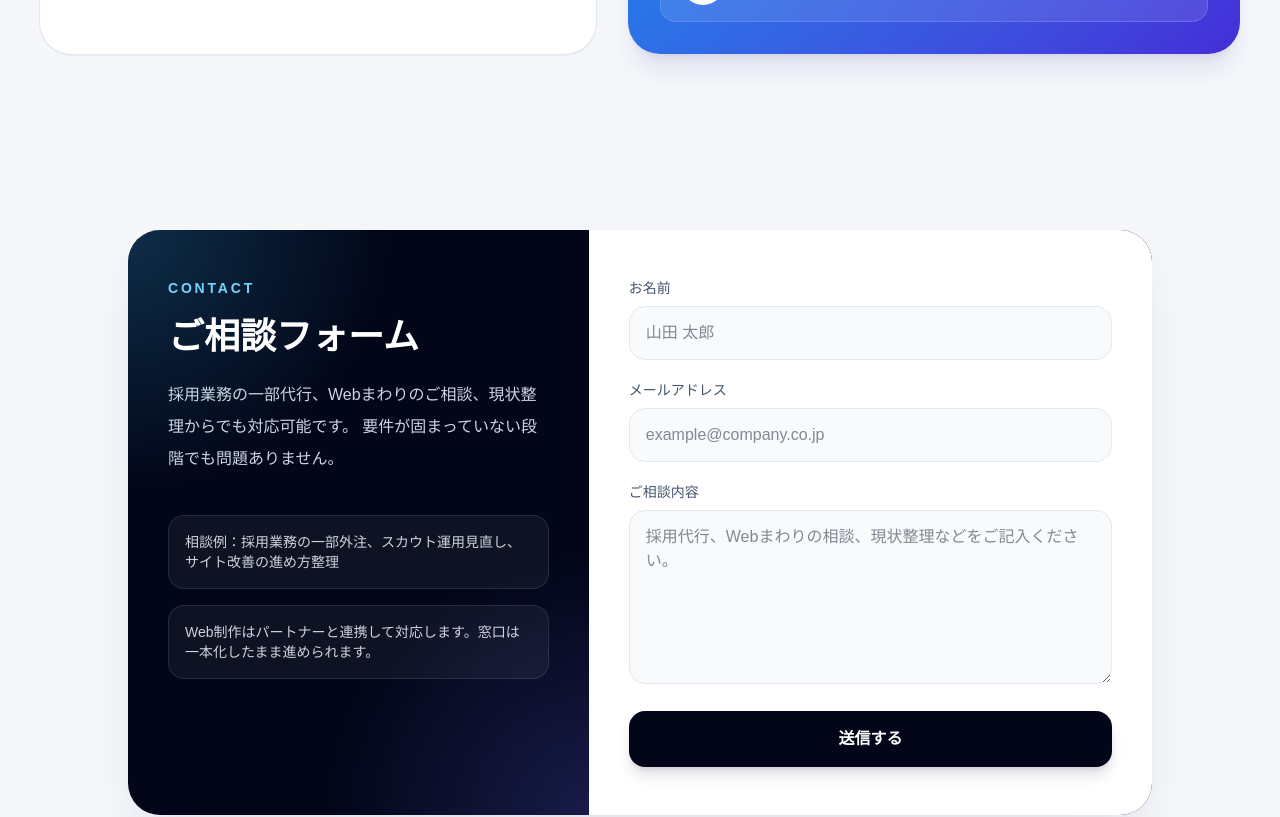
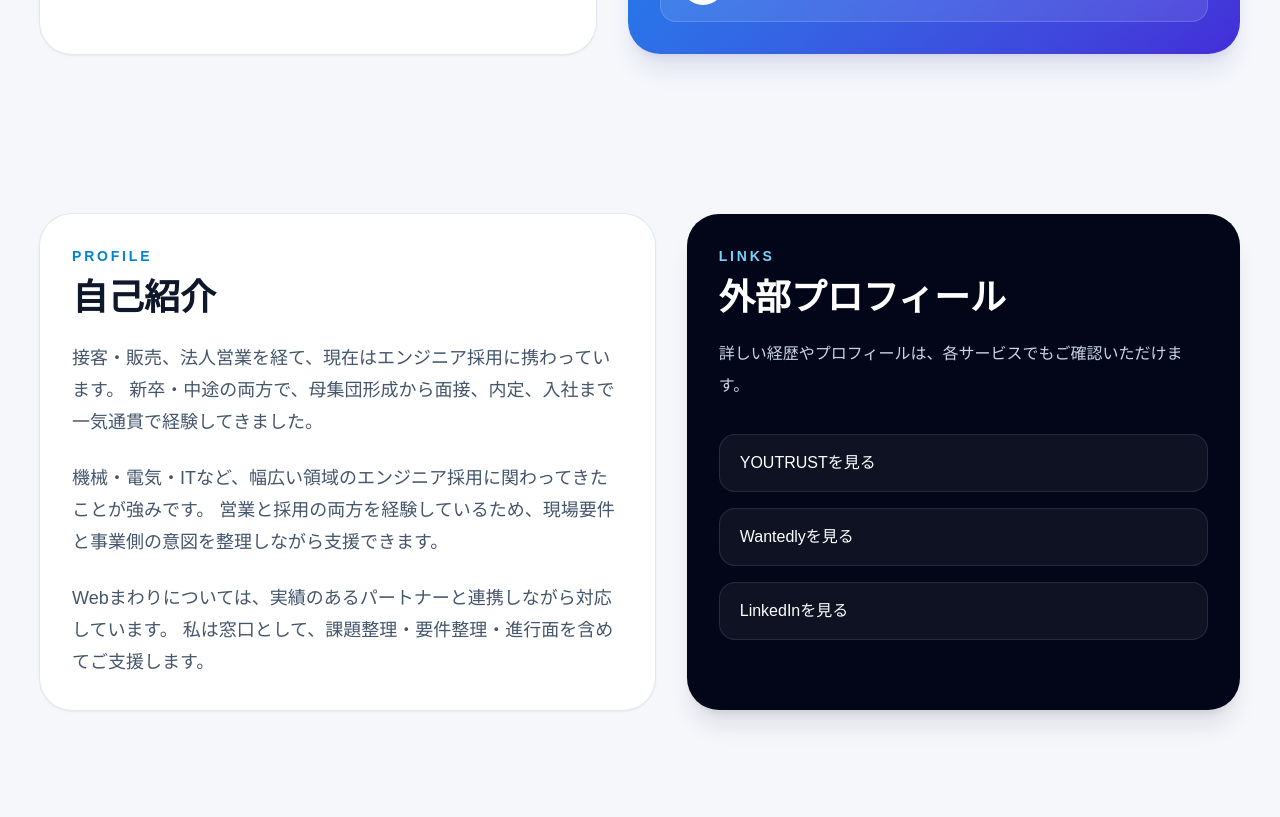
Before and after one commit to ishizuka578-crypto/lp, a Next.js app: page / in a window 1280 px wide. Shown: the part 2580-3397 px from the top of the page. Built offline with nearby package versions, Linux system fonts and the light colour scheme.

Commit message:
Add optimized profile section

```diff
--- a/src/app/page.tsx
+++ b/src/app/page.tsx
@@ -265,6 +265,73 @@ export default function Home() {
         </div>
       </section>
 
+<section className="mx-auto max-w-7xl px-6 py-8 lg:px-10 lg:py-20">
+  <div className="grid gap-8 lg:grid-cols-[1fr_0.9fr]">
+    <div className="rounded-[2rem] bg-white p-8 shadow-sm ring-1 ring-slate-200">
+      <p className="text-sm font-semibold uppercase tracking-[0.2em] text-sky-600">
+        Profile
+      </p>
+      <h2 className="mt-3 text-3xl font-bold md:text-4xl">自己紹介</h2>
+
+      <p className="mt-6 text-lg leading-8 text-slate-600">
+        接客・販売、法人営業を経て、現在はエンジニア採用に携わっています。
+        新卒・中途の両方で、母集団形成から面接、内定、入社まで一気通貫で経験してきました。
+      </p>
+
+      <p className="mt-6 text-lg leading-8 text-slate-600">
+        機械・電気・ITなど、幅広い領域のエンジニア採用に関わってきたことが強みです。
+        営業と採用の両方を経験しているため、現場要件と事業側の意図を整理しながら支援できます。
+      </p>
+
+      <p className="mt-6 text-lg leading-8 text-slate-600">
+        Webまわりについては、実績のあるパートナーと連携しながら対応しています。
+        私は窓口として、課題整理・要件整理・進行面を含めてご支援します。
+      </p>
+    </div>
+
+    <div className="rounded-[2rem] bg-slate-950 p-8 text-white shadow-xl shadow-slate-900/10">
+      <p className="text-sm font-semibold uppercase tracking-[0.2em] text-sky-300">
+        Links
+      </p>
+      <h2 className="mt-3 text-3xl font-bold md:text-4xl">
+        外部プロフィール
+      </h2>
+      <p className="mt-5 leading-8 text-slate-300">
+        詳しい経歴やプロフィールは、各サービスでもご確認いただけます。
+      </p>
+
+      <div className="mt-8 grid gap-4">
+        <a
+          href="https://youtrust.jp/users/f1436a3aee8c24ddd8cd66efa3720e71"
+          target="_blank"
+          rel="noopener noreferrer"
+          className="rounded-2xl border border-white/10 bg-white/5 px-5 py-4 text-base font-medium text-white transition hover:bg-white/10"
+        >
+          YOUTRUSTを見る
+        </a>
+
+        <a
+          href="https://www.wantedly.com/id/wataru_ishiduka_a"
+          target="_blank"
+          rel="noopener noreferrer"
+          className="rounded-2xl border border-white/10 bg-white/5 px-5 py-4 text-base font-medium text-white transition hover:bg-white/10"
+        >
+          Wantedlyを見る
+        </a>
+
+        <a
+          href="https://www.linkedin.com/in/%E4%BA%98-%E7%9F%B3%E5%A1%9A-8b2094259/"
+          target="_blank"
+          rel="noopener noreferrer"
+          className="rounded-2xl border border-white/10 bg-white/5 px-5 py-4 text-base font-medium text-white transition hover:bg-white/10"
+        >
+          LinkedInを見る
+        </a>
+      </div>
+    </div>
+  </div>
+</section>
+
       <section id="contact" className="px-6 py-24 lg:px-10">
         <div className="mx-auto max-w-5xl overflow-hidden rounded-[2rem] bg-slate-950 text-white shadow-2xl shadow-slate-900/10">
           <div className="grid gap-0 lg:grid-cols-[0.9fr_1.1fr]">
```
